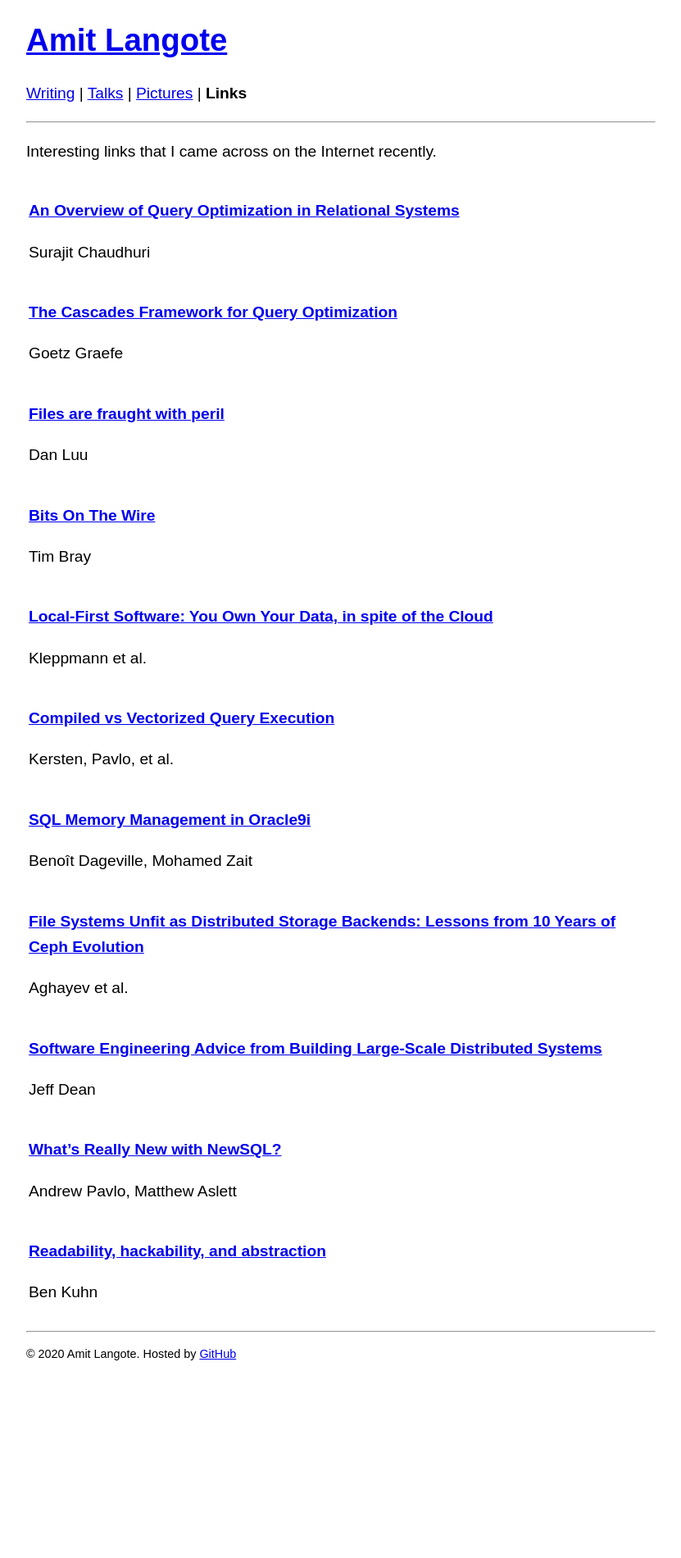
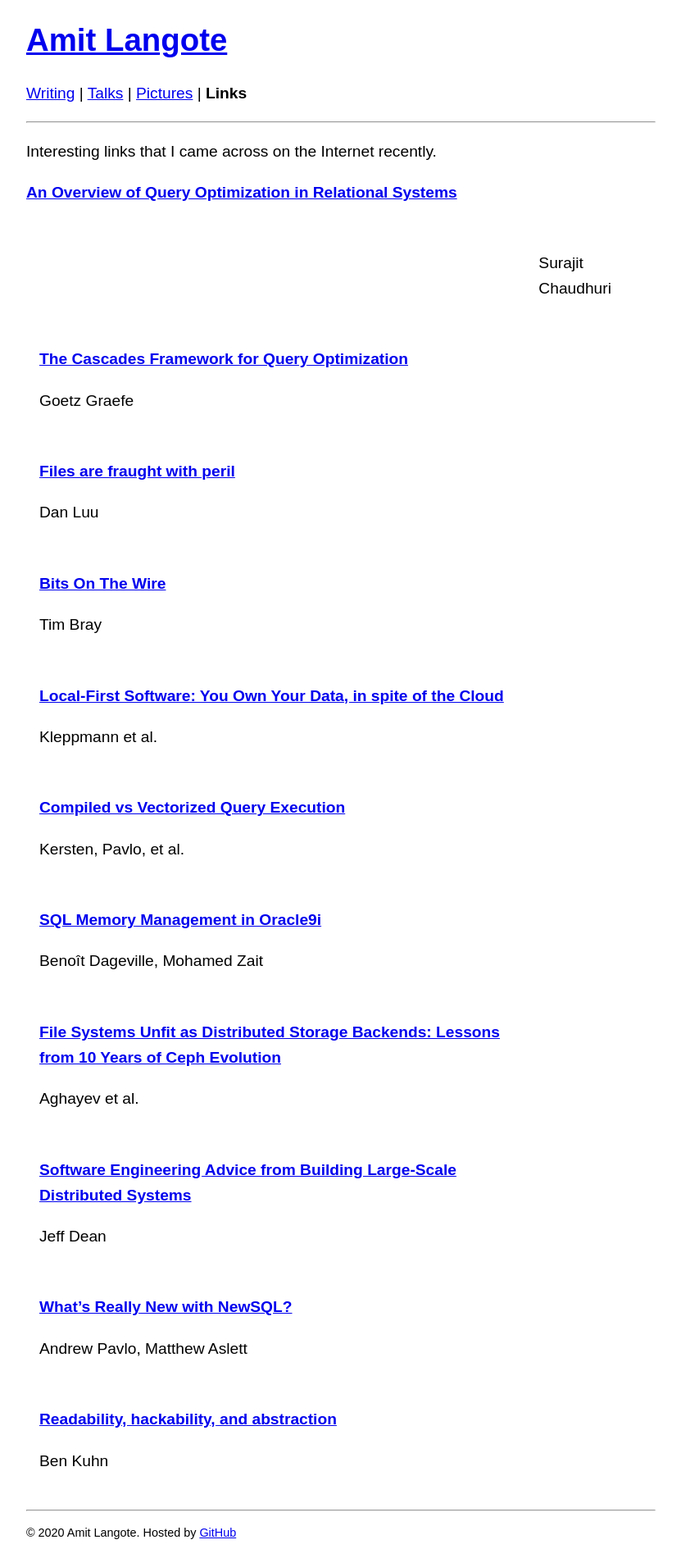
Before and after one commit to amitlan/website, a Jekyll site: the page built from bookmarks/index.md, in a window 1280 px wide. Shown: the whole page at 82% size, without its empty margins (224-1055 px from the left). Built offline with Jekyll 4.4.1, drawn with Linux system fonts in a browser that asks for light colours; before the commit the page ends 1682 px from its top, so only the background shows below that.

Commit message:
bookmarks: new table layout

```diff
--- a/bookmarks/index.md
+++ b/bookmarks/index.md
@@ -6,8 +6,8 @@ title: Links
 <hr>
 Interesting links that I came across on the Internet recently.
 
-<table>
-  <tr><td><p><a href="https://www.microsoft.com/en-us/research/wp-content/uploads/2016/02/pods98-tutorial.pdf"><b>An Overview of Query Optimization in Relational Systems</b></a></p><p>Surajit Chaudhuri</p></td></tr>
+<table cellspacing="15">
+  <tr><td><td><p>Surajit Chaudhuri</p></td><p><a href="https://www.microsoft.com/en-us/research/wp-content/uploads/2016/02/pods98-tutorial.pdf"><b>An Overview of Query Optimization in Relational Systems</b></a></p></td></tr>
 
   <tr><td><p><a href="https://www.cse.iitb.ac.in/infolab/Data/Courses/CS632/Papers/Cascades-graefe.pdf"><b>The Cascades Framework for Query Optimization</b></a></p><p>Goetz Graefe</p></td></tr>
 
```
